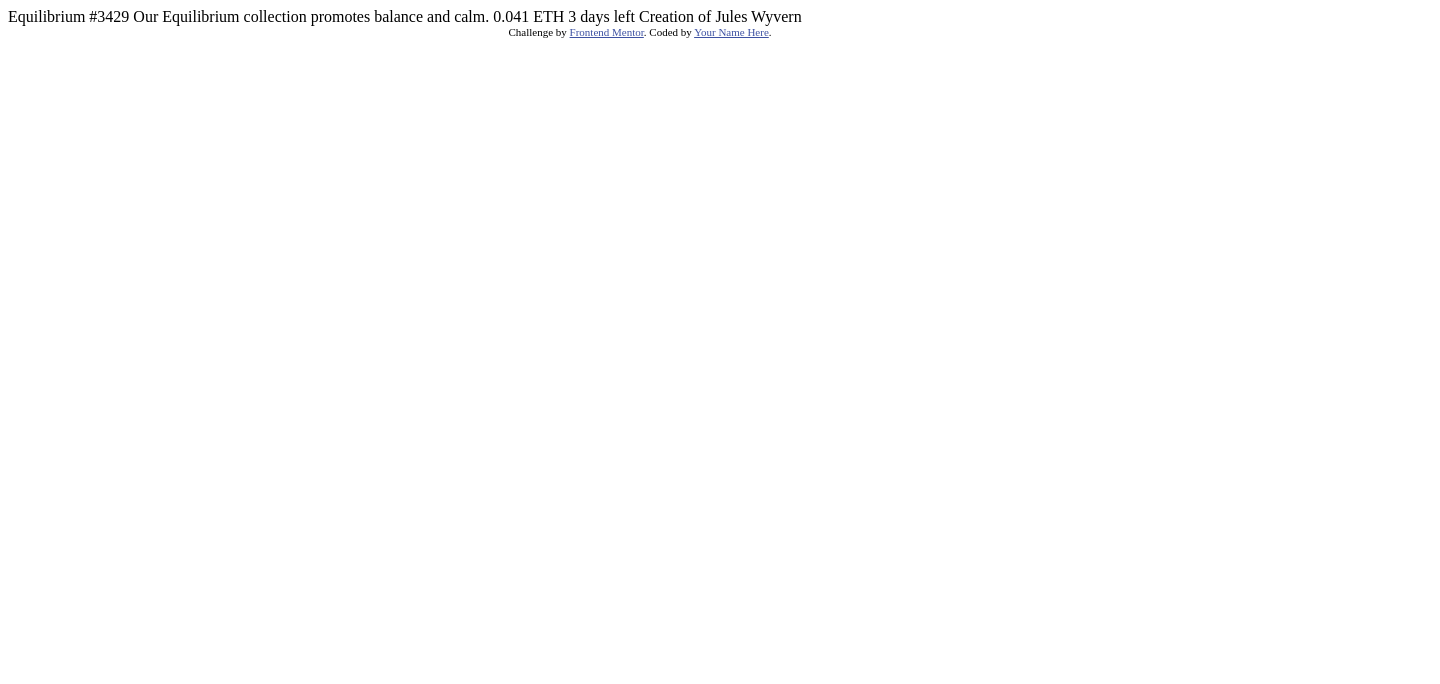
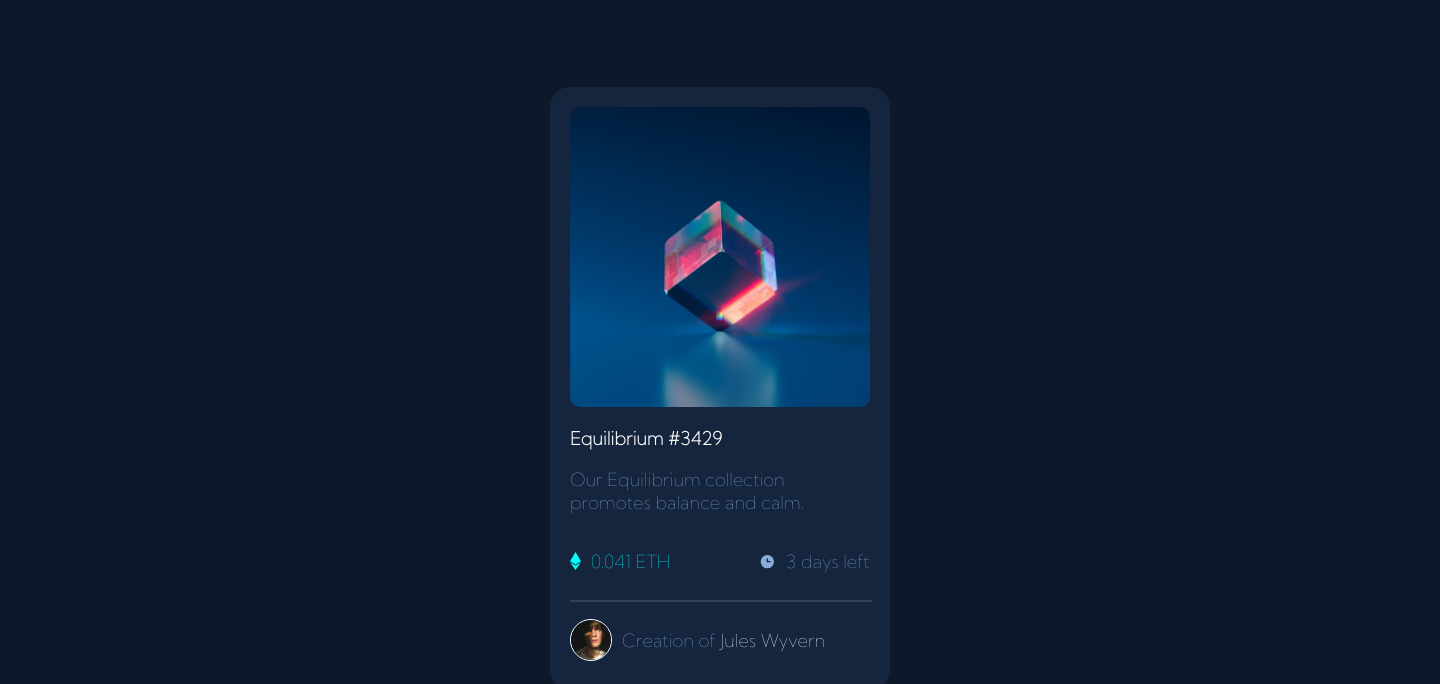
Before and after one commit to SzaboLeventeDev/nft_preview_card, a plain HTML site: page index.html in a window 1280 px wide. Shown: the top 684 px of the page, 1440 px wide, since content can reach past the window. Drawn offline with Linux system fonts and the light colour scheme.

Commit message:
structure and css done
hover of the big image is missing

```diff
--- a/index.html
+++ b/index.html
@@ -5,7 +5,10 @@
   <meta name="viewport" content="width=device-width, initial-scale=1.0"> <!-- displays site properly based on user's device -->
 
   <link rel="icon" type="image/png" sizes="32x32" href="./images/favicon-32x32.png">
-
+  <link rel="preconnect" href="https://fonts.googleapis.com">
+<link rel="preconnect" href="https://fonts.gstatic.com" crossorigin>
+<link href="https://fonts.googleapis.com/css2?family=Kumbh+Sans:wght@100&display=swap" rel="stylesheet">
+  <link rel="stylesheet" href="style.css">
   <title>Frontend Mentor | NFT preview card component</title>
 
   <!-- Feel free to remove these styles or customise in your own stylesheet 👍 -->
@@ -15,19 +18,33 @@
   </style>
 </head>
 <body>
+  <main>
+    <img  class="picture" src="images/image-equilibrium.jpg" alt="Equilibrium">
+    <div>
+      <h2>Equilibrium #3429</h2>
+      <p>Our Equilibrium collection promotes balance and calm.</p>
+      <div class="crypto">
+        <div class="currency">
+          <img class="ethIcon" src="images/icon-ethereum.svg" alt="Etherum icon">
+          <h3>0.041 ETH</h3>
+        </div>
+        <div class="time">
+          <img class="timeIcon" src="images/icon-clock.svg" alt="clock icon">
+          <p>3 days left</p>
+        </div>
 
-  Equilibrium #3429
-
-  Our Equilibrium collection promotes balance and calm.
-
-  0.041 ETH
-  3 days left
-
-  Creation of Jules Wyvern
-
+      </div>
+      <hr>
+      <div class="profile">
+        <img class="portrait" src="images/image-avatar.png" alt="
+        jues Wyvern">
+        <p>Creation of </p><p class="name"> &nbsp;Jules Wyvern</p>
+      </div>
+    </div>
+  </main>
   <div class="attribution">
     Challenge by <a href="https://www.frontendmentor.io?ref=challenge" target="_blank">Frontend Mentor</a>.
-    Coded by <a href="#">Your Name Here</a>.
+    Coded by <a href="#">Szabó Levente</a>.
   </div>
 </body>
 </html>
--- a/style.css
+++ b/style.css
@@ -0,0 +1,90 @@
+*{
+    font-family: 'Kumbh Sans', sans-serif;
+    font-size: 18px;
+}
+body{
+    margin: 0 auto;
+    width: 1440px;
+    height: 800px;
+    background-color: hsl(217, 54%, 11%);
+    display: flex;
+    justify-content: center;
+    align-items: center;
+    flex-direction: column;
+}
+
+main{
+    margin: 0 auto;
+    width: 300px;
+    border-radius: 20px;
+    padding: 20px;
+    background-color: hsl(216, 50%, 16%);
+}
+
+.picture{
+    width: 300px;
+    border-radius: 10px;
+}
+.picture:hover{
+    opacity: 0.2;
+    background-color: hsl(178, 100%, 50%);
+}
+
+hr{
+    width: 100%;
+    height: 0;
+    border: 1px solid hsl(215, 32%, 27%);
+
+}
+h2{
+    color: white;
+    font-weight: 600;
+}
+h2:hover, .picture:hover, .name:hover{
+    cursor:pointer;
+}
+h2:hover, h3, .name:hover{
+    color: hsl(178, 100%, 50%);
+}
+h3{
+    font-weight: 400;
+}
+
+p{
+    color: hsl(215, 51%, 70%);
+    font-weight: 300;
+}
+.name{
+    color: white;
+}
+
+.crypto{
+    display: flex;
+    justify-content: space-between;
+
+}
+.currency, .time{
+    display: flex;
+    flex-grow: 0.5;
+
+}
+.currency{
+    justify-content: start;
+}
+.time{
+    justify-content: end;
+}
+.ethIcon, .timeIcon{
+    margin: auto 10px auto 0;
+}
+.profile{
+    display: flex;
+    justify-content: flex-start;
+    align-items: center;
+}
+.portrait{
+    height: 40px;
+    border: 1px solid white;
+    border-radius: 50%;
+    margin-right: 10px;
+}
```
